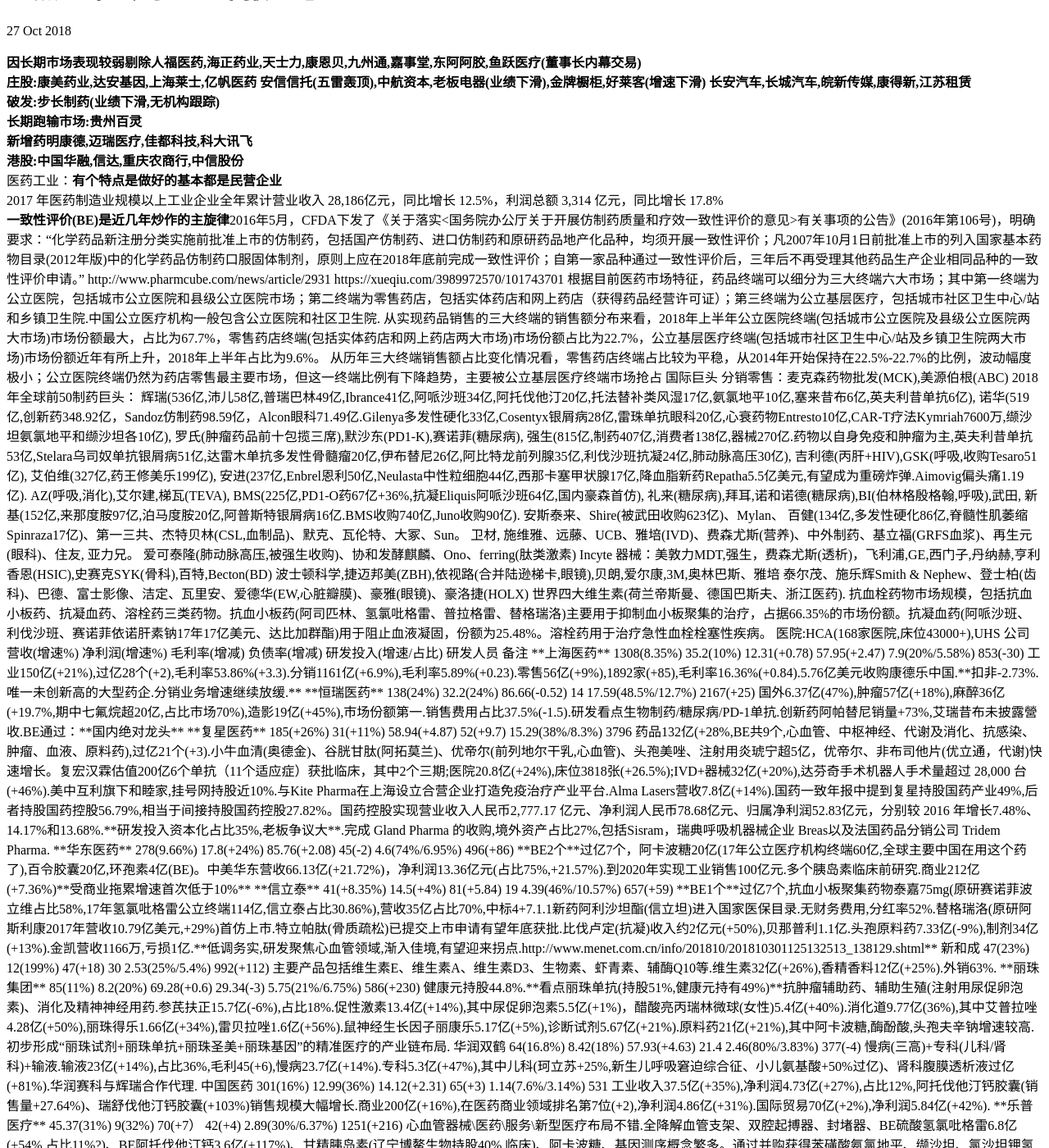
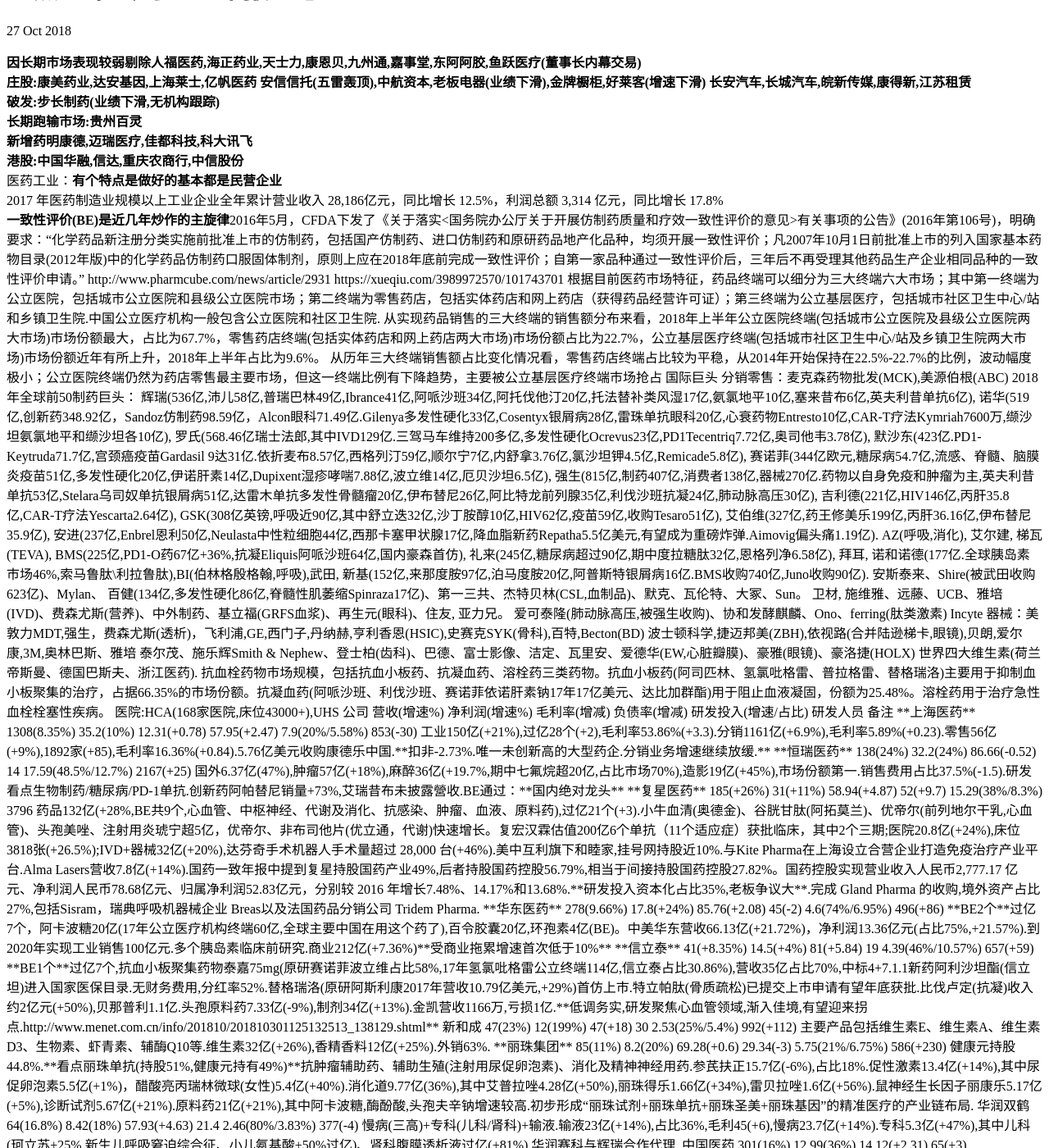
Before and after one commit to kingofhawks/kingofhawks.github.io, a Jekyll site: the page built from _posts/2018-10-27-重点上市公司2018年报汇总.md, in a window 1280 px wide and 1400 px high, scrolled down 226 px. Shown: the whole window at 82% size. Built offline with Jekyll 4.4.1, drawn with Linux system fonts in a browser that asks for light colours; our own code applies the rules of GitHub Pages for plain Markdown files; some of the changed text lies outside the part shown.

Commit message:
update post

```diff
--- a/_posts/2018-10-27-重点上市公司2018年报汇总.md
+++ b/_posts/2018-10-27-重点上市公司2018年报汇总.md
@@ -19,14 +19,21 @@
 2018年全球前50制药巨头：
 辉瑞(536亿,沛儿58亿,普瑞巴林49亿,Ibrance41亿,阿哌沙班34亿,阿托伐他汀20亿,托法替补类风湿17亿,氨氯地平10亿,塞来昔布6亿,英夫利昔单抗6亿),
 诺华(519亿,创新药348.92亿，Sandoz仿制药98.59亿，Alcon眼科71.49亿.Gilenya多发性硬化33亿,Cosentyx银屑病28亿,雷珠单抗眼科20亿,心衰药物Entresto10亿,CAR-T疗法Kymriah7600万,缬沙坦氨氯地平和缬沙坦各10亿),
-罗氏(肿瘤药品前十包揽三席),默沙东(PD1-K),赛诺菲(糖尿病),
+罗氏(568.46亿瑞士法郎,其中IVD129亿.三驾马车维持200多亿,多发性硬化Ocrevus23亿,PD1Tecentriq7.72亿,奥司他韦3.78亿),
+默沙东(423亿.PD1-Keytruda71.7亿,宫颈癌疫苗Gardasil 9达31亿.依折麦布8.57亿,西格列汀59亿,顺尔宁7亿,内舒拿3.76亿,氯沙坦钾4.5亿,Remicade5.8亿),
+赛诺菲(344亿欧元,糖尿病54.7亿,流感、脊髓、脑膜炎疫苗51亿,多发性硬化20亿,伊诺肝素14亿,Dupixent湿疹哮喘7.88亿,波立维14亿,厄贝沙坦6.5亿),
 强生(815亿,制药407亿,消费者138亿,器械270亿.药物以自身免疫和肿瘤为主,英夫利昔单抗53亿,Stelara乌司奴单抗银屑病51亿,达雷木单抗多发性骨髓瘤20亿,伊布替尼26亿,阿比特龙前列腺35亿,利伐沙班抗凝24亿,肺动脉高压30亿),
-吉利德(丙肝+HIV),GSK(呼吸,收购Tesaro51亿),
-艾伯维(327亿,药王修美乐199亿),
+吉利德(221亿,HIV146亿,丙肝35.8亿,CAR-T疗法Yescarta2.64亿),
+GSK(308亿英镑,呼吸近90亿,其中舒立迭32亿,沙丁胺醇10亿,HIV62亿,疫苗59亿,收购Tesaro51亿),
+艾伯维(327亿,药王修美乐199亿,丙肝36.16亿,伊布替尼35.9亿),
 安进(237亿,Enbrel恩利50亿,Neulasta中性粒细胞44亿,西那卡塞甲状腺17亿,降血脂新药Repatha5.5亿美元,有望成为重磅炸弹.Aimovig偏头痛1.19亿).
-AZ(呼吸,消化),艾尔建,梯瓦(TEVA),
+AZ(呼吸,消化),
+艾尔建,
+梯瓦(TEVA),
 BMS(225亿,PD1-O药67亿+36%,抗凝Eliquis阿哌沙班64亿,国内豪森首仿),
-礼来(糖尿病),拜耳,诺和诺德(糖尿病),BI(伯林格殷格翰,呼吸),武田,
+礼来(245亿,糖尿病超过90亿,期中度拉糖肽32亿,恩格列净6.58亿),
+拜耳,
+诺和诺德(177亿.全球胰岛素市场46%,索马鲁肽\利拉鲁肽),BI(伯林格殷格翰,呼吸),武田,
 新基(152亿,来那度胺97亿,泊马度胺20亿,阿普斯特银屑病16亿.BMS收购740亿,Juno收购90亿).
 安斯泰来、Shire(被武田收购623亿)、Mylan、
 百健(134亿,多发性硬化86亿,脊髓性肌萎缩Spinraza17亿)、第一三共、杰特贝林(CSL,血制品)、默克、瓦伦特、大冢、Sun。
```
